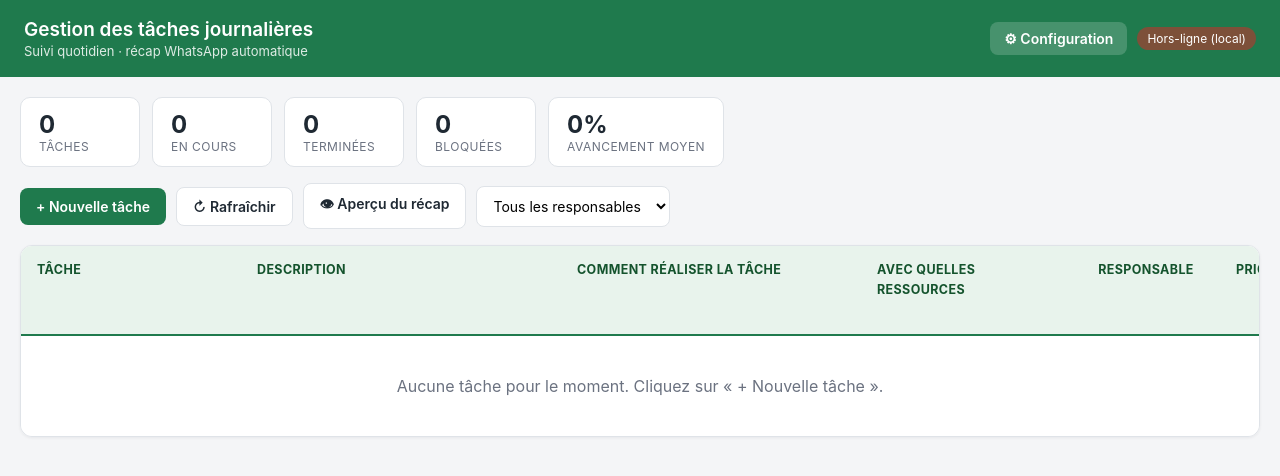
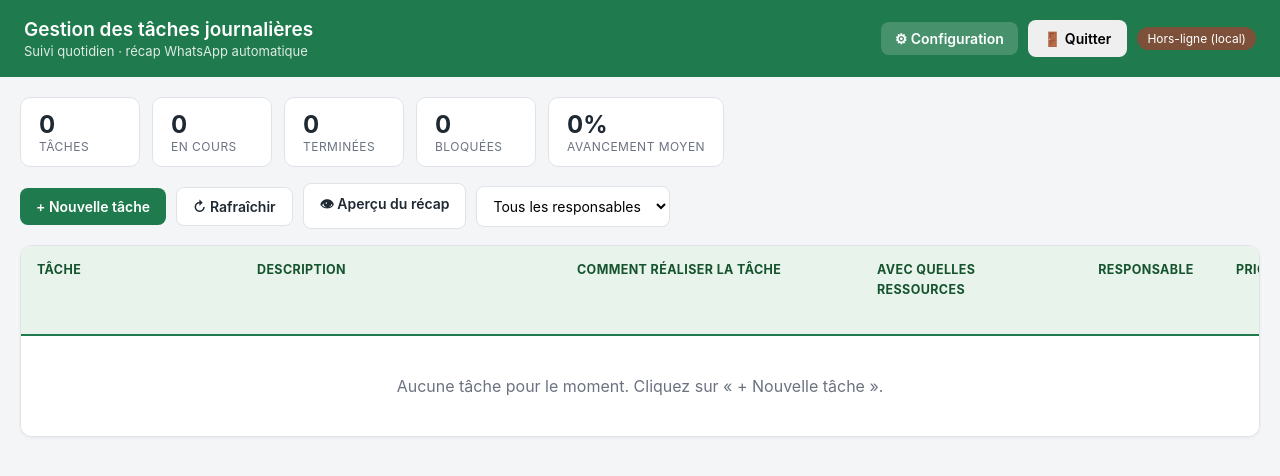
Before and after one commit to kouimaexecutif-hub/gestion-taches, a website: page index.html in a window 1280 px wide. Drawn offline with Linux system fonts and the light colour scheme; no server answers.

Commit message:
mis à jour

```diff
--- a/index.html
+++ b/index.html
@@ -91,6 +91,7 @@
   <div style="display:flex;gap:10px;align-items:center;flex-wrap:wrap;">
     <button id="btnInstall" class="lien" style="display:none;cursor:pointer;border:none;" onclick="installerApp()">⬇ Installer l'app</button>
     <a class="lien" href="/config.html">⚙ Configuration</a>
+    <button class="lien" style="cursor:pointer;border:none;" onclick="quitterApp()">🚪 Quitter</button>
     <span class="badge-sync" id="syncBadge">Chargement…</span>
   </div>
 </header>
@@ -443,6 +444,11 @@ function installerApp(){
   else { alert("Pour installer :\n• Ordinateur (Chrome/Edge) : icône d'installation dans la barre d'adresse.\n• iPhone (Safari) : bouton Partager → « Sur l'écran d'accueil ».\n• Android : menu ⋮ → « Installer l'application »."); }
 }
 window.addEventListener('appinstalled', ()=>{ document.getElementById('btnInstall').style.display='none'; });
+function quitterApp(){
+  if(!confirm('Toutes les tâches sont déjà enregistrées automatiquement à chaque modification. Fermer l\'application maintenant ?')) return;
+  window.close();
+  setTimeout(()=>{ alert('Vous pouvez fermer cet onglet ou cette fenêtre : tout votre travail est enregistré.'); }, 300);
+}
 if('serviceWorker' in navigator){ window.addEventListener('load', ()=>navigator.serviceWorker.register('/sw.js').catch(()=>{})); }
 </script>
 </body>
```
